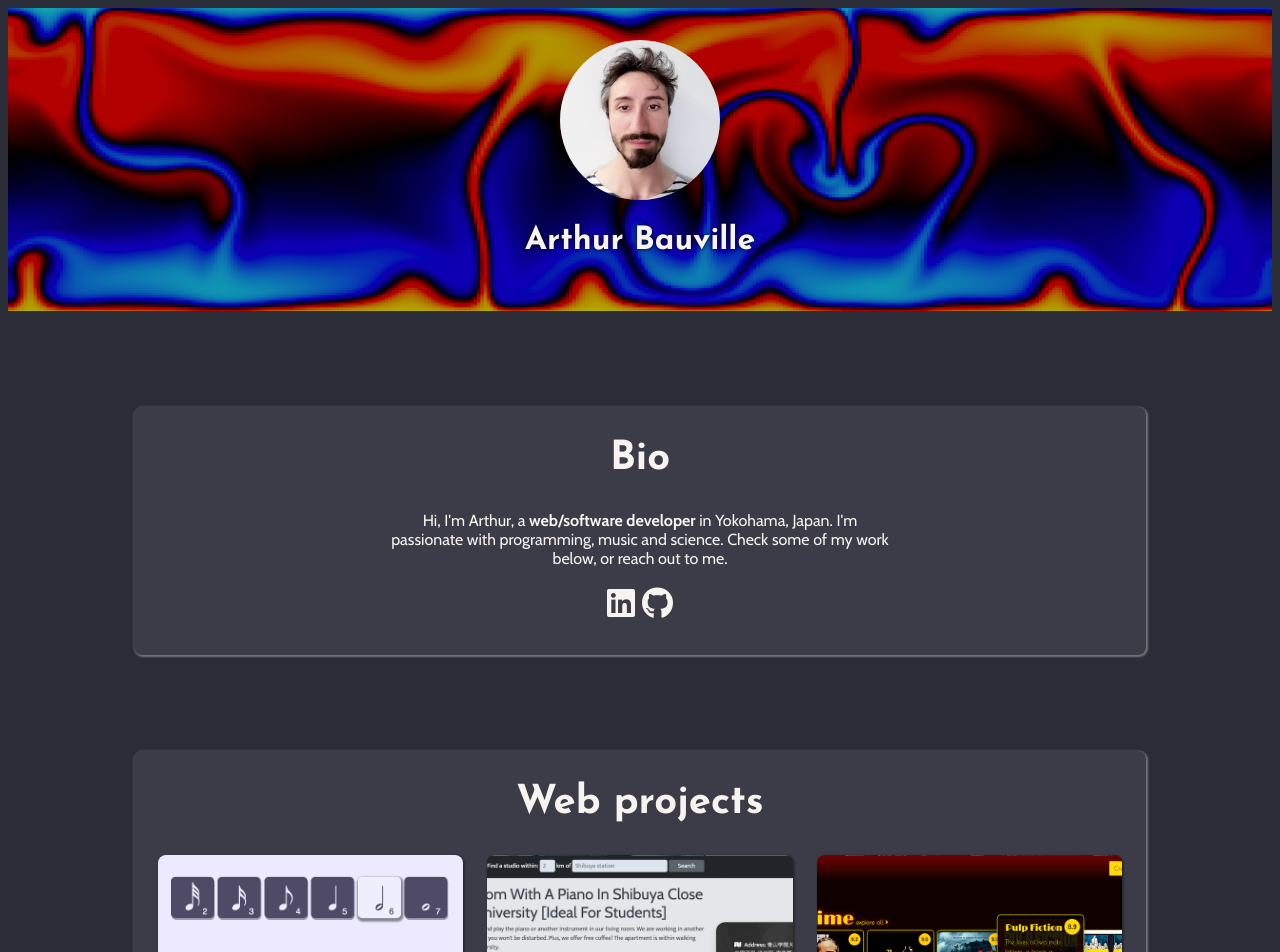
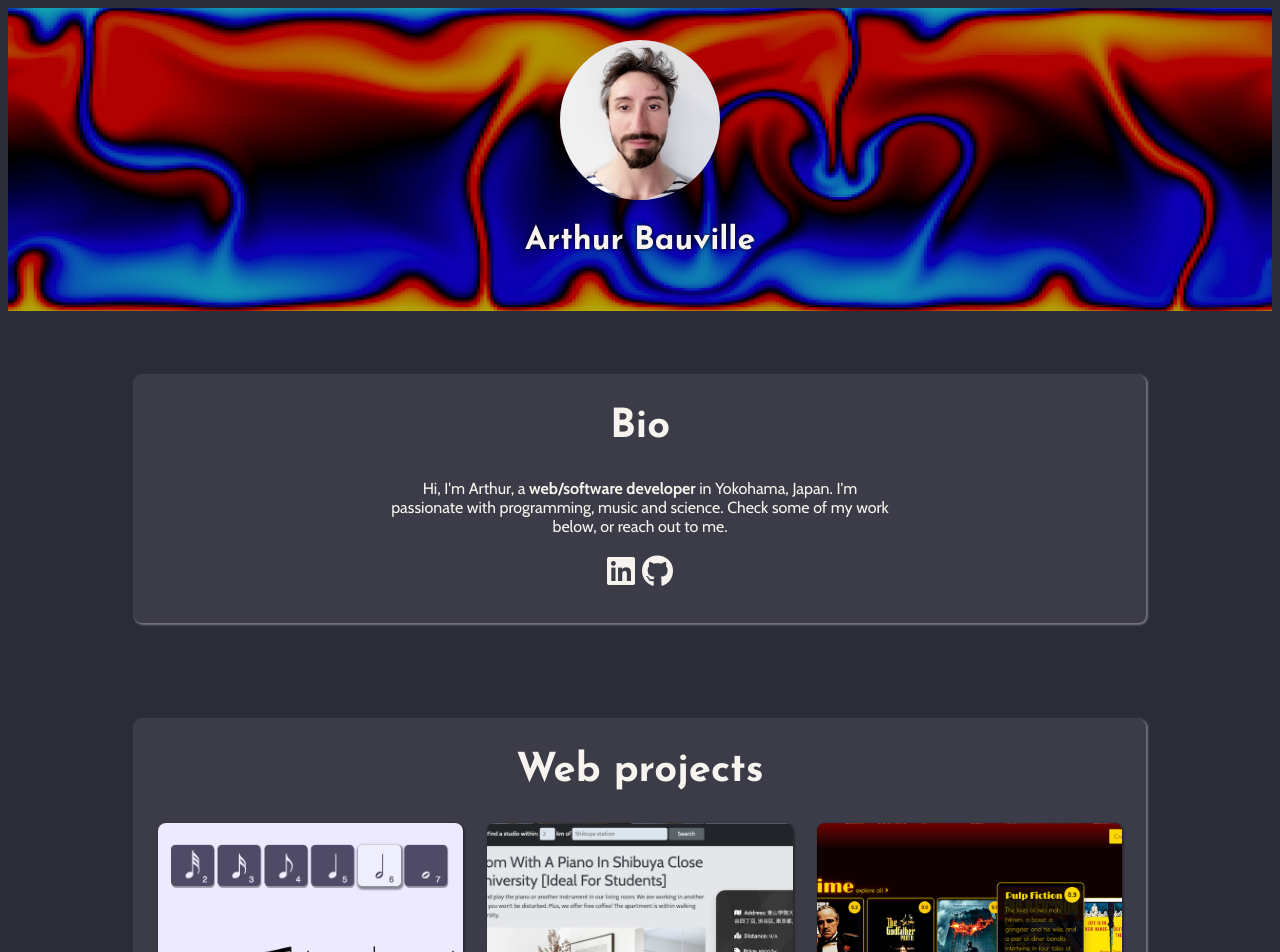
Before and after one commit to abauville/portfolio, a Jekyll site: the page built from index.html, in a window 1280 px wide. Shown: the top 952 px of the page. Built offline with Jekyll 4.4.1, drawn with Linux system fonts in a browser that asks for light colours; nearby versions of some CDN libraries.

Commit message:
back to 64px margin for sections

```diff
--- a/_sass/pages/index.scss
+++ b/_sass/pages/index.scss
@@ -19,9 +19,8 @@ a {
     background-color: #f7f3ee14;
     border-radius: 8px;
     padding: 24px;
-    margin-top: 96px;
+    margin-top: 64px;
     margin-bottom: 96px;
-    // border: 1px solid $white;
     box-shadow: 1px 1px 2px 1px #f7f3ee5e;
 }
 
```
